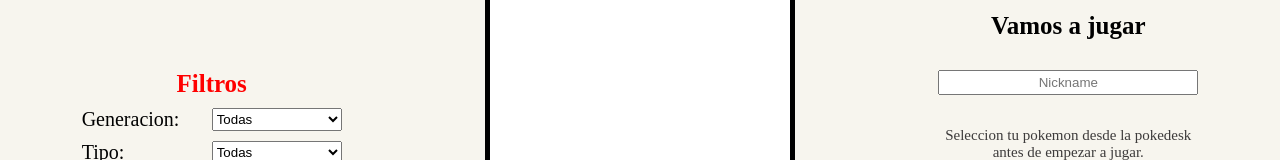
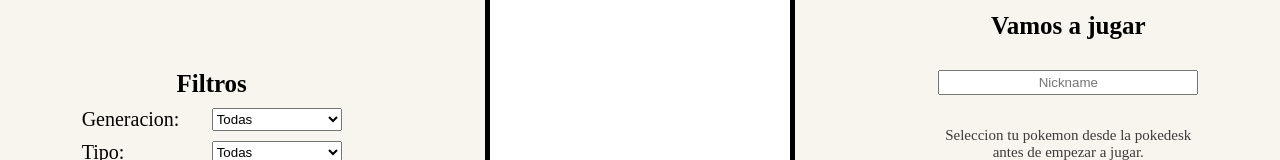
Before and after one commit to KrlozMedina/MyPokedesk, a website: page public/index.html in a window 1280 px wide. Shown: the part 315-475 px from the top of the page. Drawn offline with Linux system fonts and the light colour scheme; no server answers.

Commit message:
[TEST] Prueba git con heroku y girhub

```diff
--- a/package.json
+++ b/package.json
@@ -4,7 +4,9 @@
   "description": "Aplicativo para el uso de PokeAPI",
   "main": "src/server.js",
   "scripts": {
-    "start": "node src/index.js"
+    "start": "node src/index.js",
+    "dev": "nodemon src/index.js --open",
+    "createAPI": "node src/pokemons.js"
   },
   "repository": {
     "type": "git",
--- a/public/styles/main.css
+++ b/public/styles/main.css
@@ -92,7 +92,7 @@ main{
 }
 
 .container-config h2{
-    color: red;
+    color: black;
     font-size: 2.5rem;
     text-align: center;
 }
```
